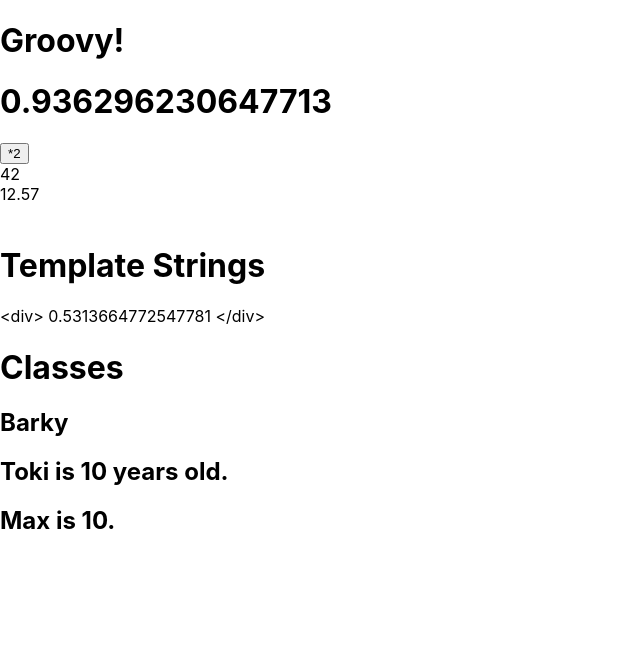
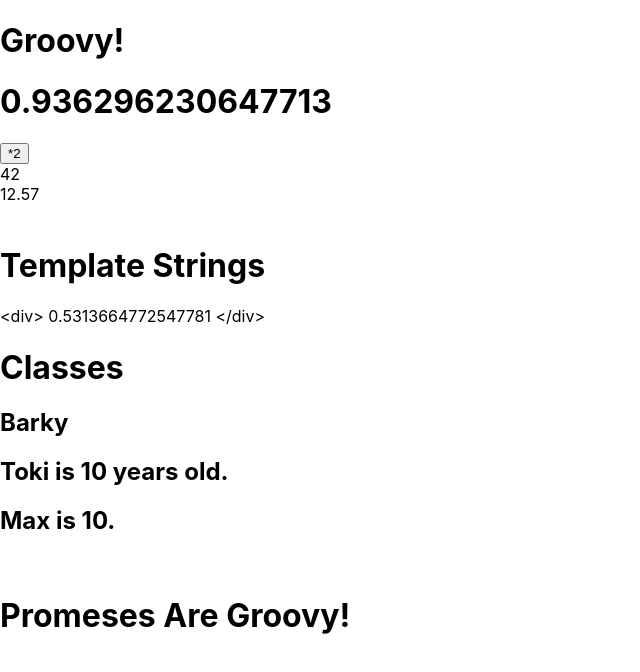
Before and after one commit to Jason-Hargrove/react-getting-started, a React (Create React App) app: page / in a window 1280 px wide. Shown: the top 672 px of the page, without its empty margins (0-640 px from the left). Built offline with nearby package versions, Linux system fonts and the light colour scheme.

Commit message:
Setup for promises.

```diff
--- a/src/App.js
+++ b/src/App.js
@@ -3,6 +3,7 @@ import './App.css';
 import { Add } from './components/CountUp';
 import { TemplateStrings } from './components/TemplateStrings';
 import { Classes } from './components/Classes';
+import { Promises } from './components/Promises';
 
 function App() {
   return (
@@ -14,6 +15,8 @@ function App() {
       <TemplateStrings />
       <br />
       <Classes />
+      <br />
+      <Promises />
     </>
   );
 }
--- /dev/null
+++ b/src/components/Promises.js
@@ -0,0 +1,5 @@
+export function Promises() {
+    return (
+        <h1>Promeses Are Groovy!</h1>
+    );
+}
```
